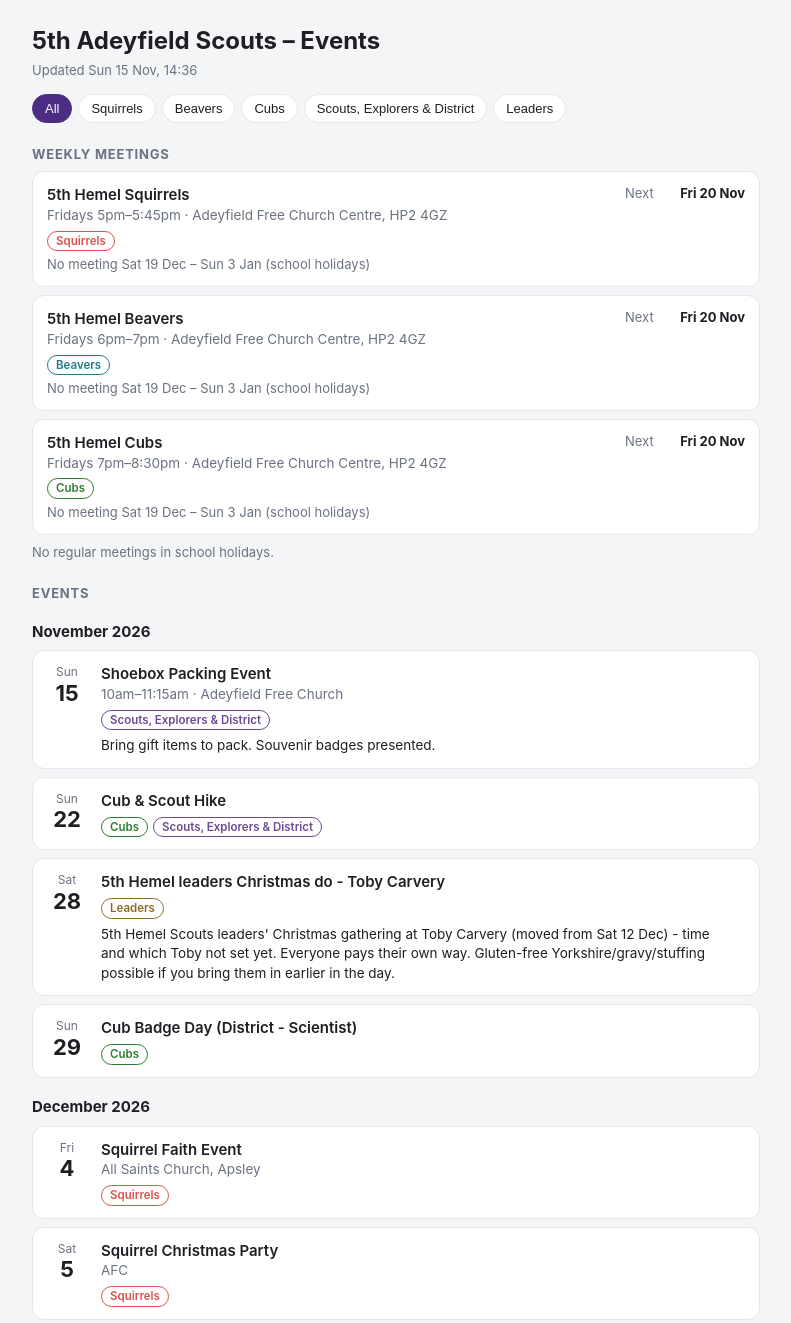
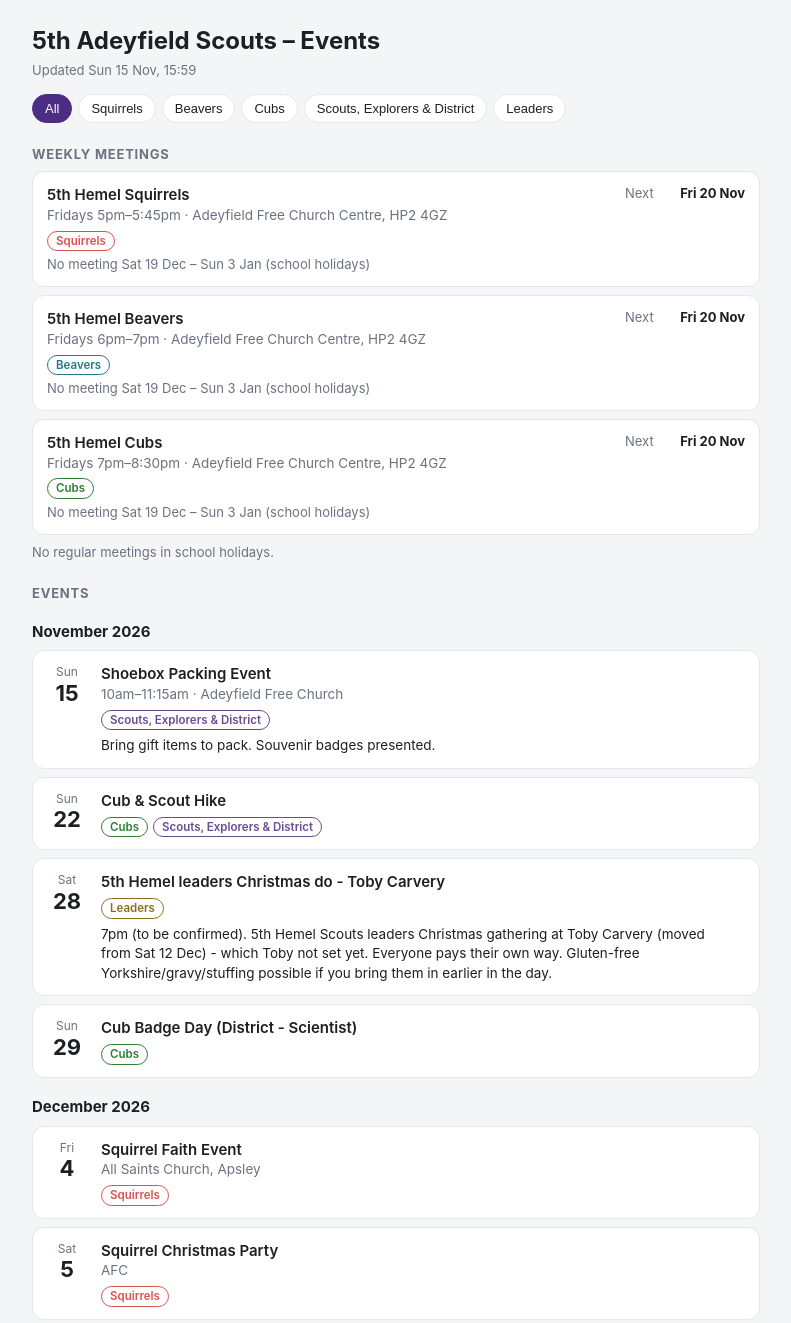
Before and after one commit to achristofi-bot/5th-Hemel-Events, a plain HTML site: page index.html in a window 1280 px wide. Shown: the top 1323 px of the page, without its empty margins (244-1035 px from the left). Drawn offline with Linux system fonts and the light colour scheme.

Commit message:
Update scouting pages

```diff
--- a/index.html
+++ b/index.html
@@ -40,7 +40,7 @@ a{color:var(--accent)}
  .ev > .main:first-child{grid-column:1 / -1}}
 </style></head><body><div class="wrap">
 <h1>5th Adeyfield Scouts – Events</h1>
-<div class="upd">Updated Sun 15 Nov, 14:36</div>
+<div class="upd">Updated Sun 15 Nov, 15:59</div>
 <div class="filters"><button class="f on" data-r="">All</button><button class="f" data-r="squirrels">Squirrels</button><button class="f" data-r="beavers">Beavers</button><button class="f" data-r="cubs5">Cubs</button><button class="f" data-r="other">Scouts, Explorers &amp; District</button><button class="f" data-r="leaders">Leaders</button></div>
 
 <h2>Weekly meetings</h2><div class="ev" data-r="squirrels">
@@ -82,7 +82,7 @@ a{color:var(--accent)}
   <div class="main"><div class="t">5th Hemel leaders Christmas do - Toby Carvery</div>
 
   <div><span class="chip" style="--c:#8a6d1f">Leaders</span></div>
-  <div class="notes">5th Hemel Scouts leaders&#x27; Christmas gathering at Toby Carvery (moved from Sat 12 Dec) - time and which Toby not set yet. Everyone pays their own way. Gluten-free Yorkshire/gravy/stuffing possible if you bring them in earlier in the day.</div></div>
+  <div class="notes">7pm (to be confirmed). 5th Hemel Scouts leaders Christmas gathering at Toby Carvery (moved from Sat 12 Dec) - which Toby not set yet. Everyone pays their own way. Gluten-free Yorkshire/gravy/stuffing possible if you bring them in earlier in the day.</div></div>
 
 </div><div class="ev" data-r="cubs5">
   <div class="date"><span>Sun</span><b>29</b></div>
```
